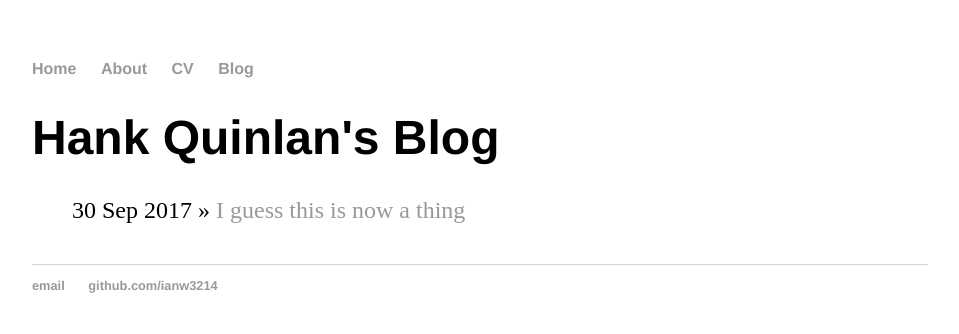
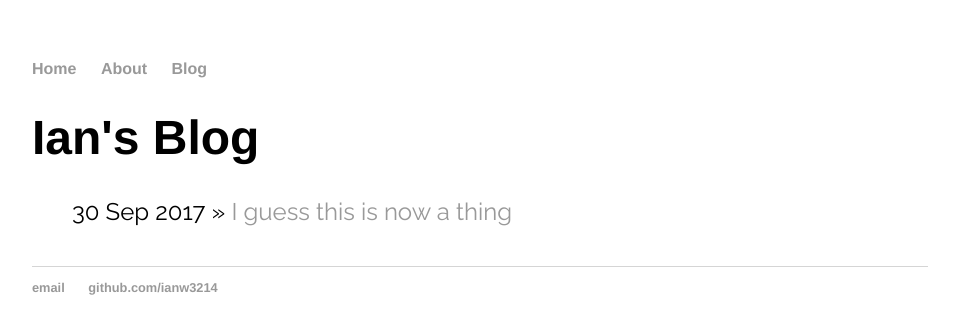
Before and after one commit to ianw3214/ianw3214.github.io, a Jekyll site: the page built from blog/index.html, in a window 1280 px wide. Shown: the top 334 px of the page, without its empty margins (160-1119 px from the left). Built offline with Jekyll 4.4.1, drawn with Linux system fonts in a browser that asks for light colours.

Commit message:
Add google fonts to style
Add about page and removed cv page

```diff
--- a/_layouts/default.html
+++ b/_layouts/default.html
@@ -2,6 +2,8 @@
 <html>
     <head>
         <title>{{ page.title }}</title>
+        <!-- link to google fonts -->
+        <link href="https://fonts.googleapis.com/css?family=Raleway" rel="stylesheet">
         <!-- link to main stylesheet -->
         <link rel="stylesheet" type="text/css" href="/css/main.css">
     </head>
@@ -10,7 +12,6 @@
             <ul>
                 <li><a href="/">Home</a></li>
                 <li><a href="/about">About</a></li>
-                <li><a href="/cv">CV</a></li>
                 <li><a href="/blog">Blog</a></li>
             </ul>
         </nav>
--- a/blog/index.html
+++ b/blog/index.html
@@ -1,6 +1,6 @@
 ---
 layout: default
-title: Hank Quinlan's Blog
+title: Ian's Blog
 ---
 	<h1>{{ page.title }}</h1>
 	<ul class="posts">
--- a/css/main.css
+++ b/css/main.css
@@ -1,6 +1,7 @@
 body {
     margin: 60px auto;
     width: 70%;
+    font-family: 'Raleway', sans-serif;
 }
 nav ul, footer ul {
     font-family:'Helvetica', 'Arial', 'Sans-Serif';
```
Also changed, not shown: about/index.html (added, +7 -0 lines).
